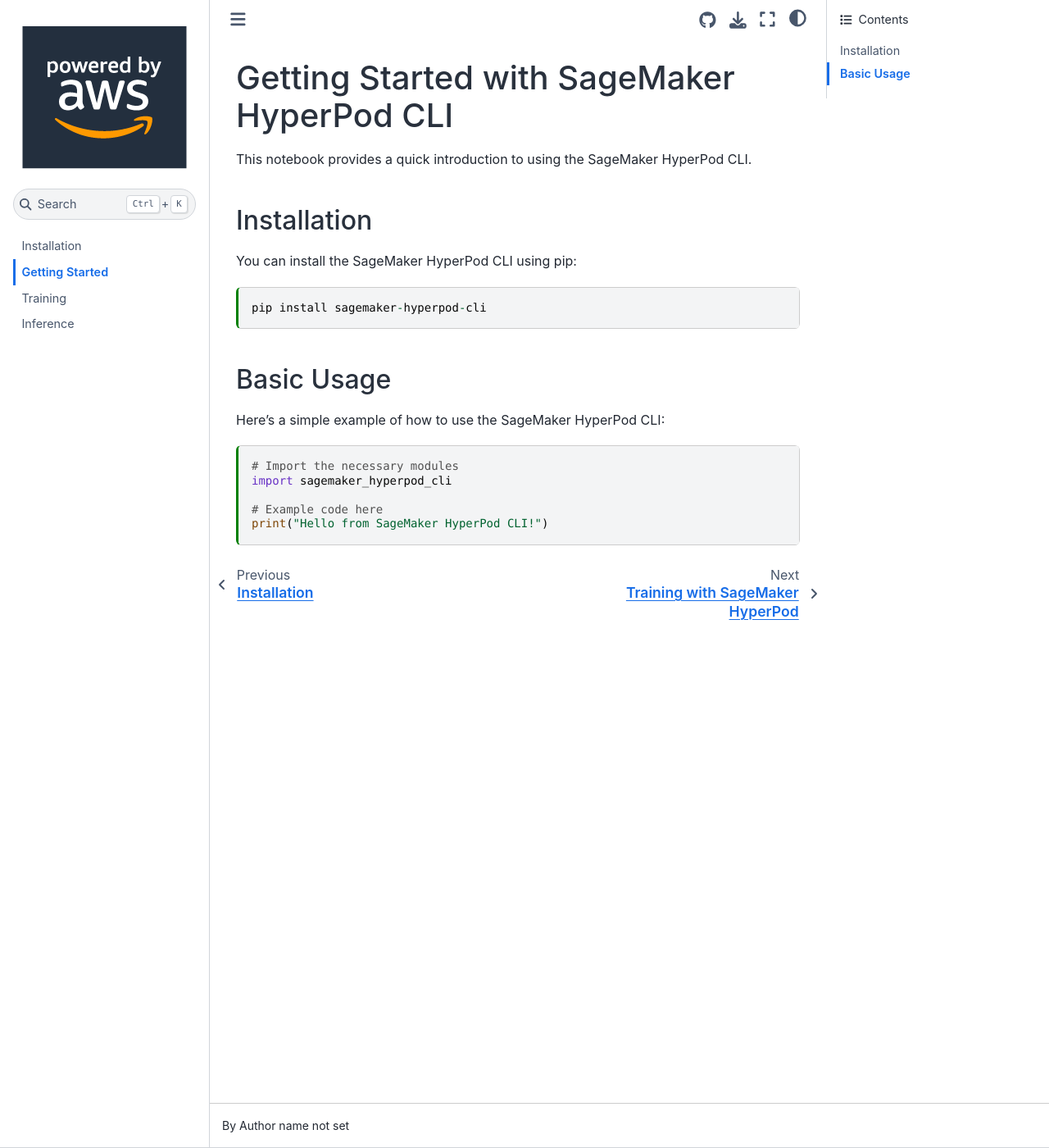
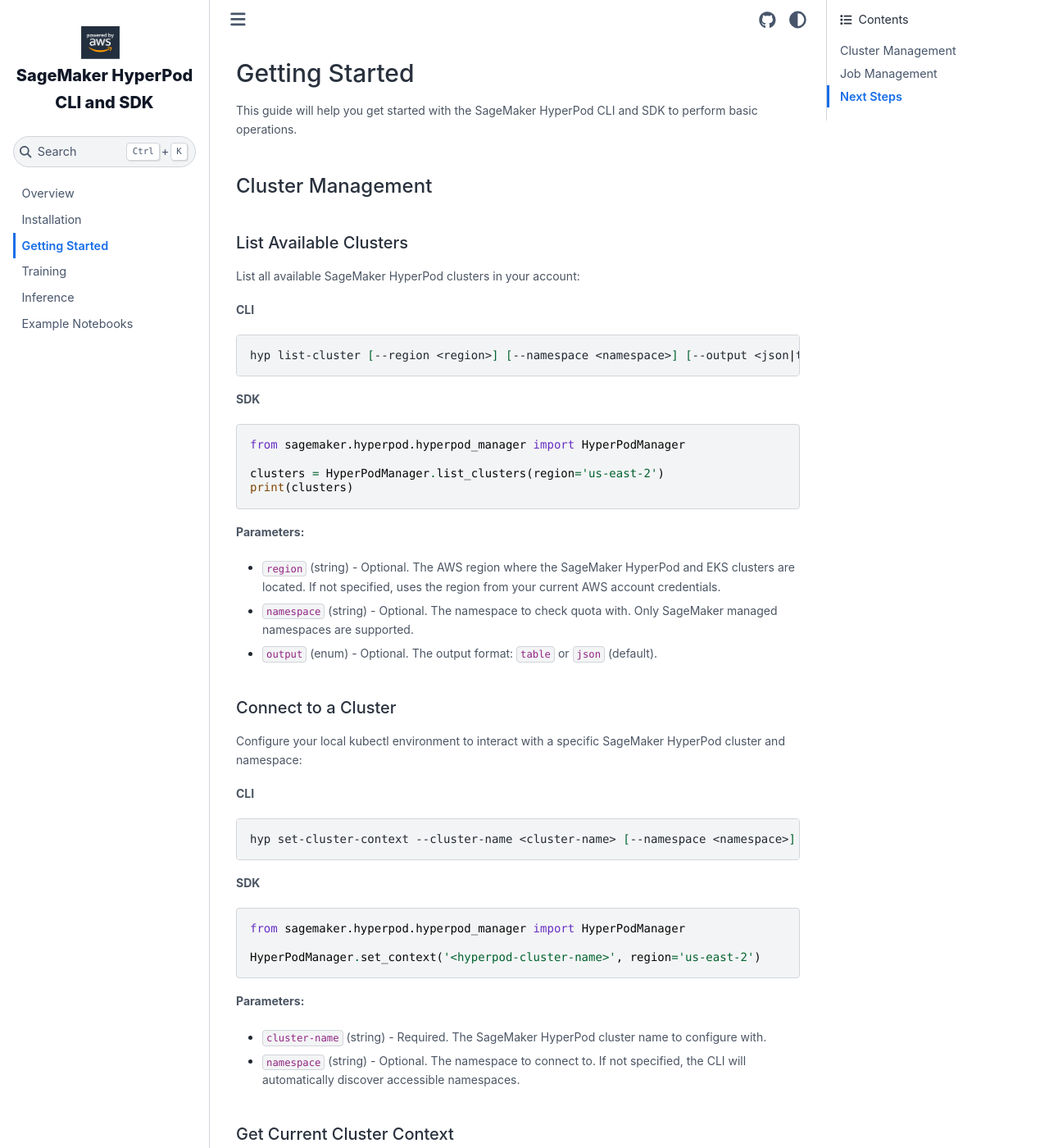
Before and after one commit to aws/sagemaker-hyperpod-cli, a Sphinx documentation site: the page built from doc/getting_started.md, in a window 1280 px wide and 1400 px high. Shown: the whole window at 82% size. Built offline with Sphinx 7.4.7 and the Sphinx Book theme 1.1.4, drawn with Linux system fonts in a browser that asks for light colours; pages that are not in the unit, such as notebooks, are missing from menus; some of the changed text lies outside the part shown.

````diff
--- /dev/null
+++ b/doc/_static/custom.css
@@ -0,0 +1,53 @@
+/* Custom styles for SageMaker HyperPod documentation */
+
+/* Adjust logo size and alignment */
+.navbar-brand img {
+    max-height: 40px;
+    width: auto;
+    margin-right: 10px;
+    vertical-align: middle;
+}
+
+.navbar-brand .title {
+    font-weight: 800;
+    color: #111827;
+}
+
+/* Ensure logo container doesn't force wrapping */
+.navbar-brand-box {
+    width: auto;
+    flex-shrink: 0;
+}
+
+/* Header styling */
+header {
+    background-color: white;
+    box-shadow: 0 1px 2px rgba(0, 0, 0, 0.05); /* shadow-sm */
+    position: sticky;
+    top: 0;
+    z-index: 50;
+}
+
+/* Preserving your existing typography */
+h1 {
+    font-size: 1.875rem;      /* text-3xl */
+    font-weight: 700;         /* font-bold */
+    color: #111827;           /* text-gray-900 */
+}
+
+h2 {
+    font-size: 1.5rem;        /* text-2xl */
+    font-weight: 700;         /* font-bold */
+    color: #111827;
+}
+
+h3 {
+    font-size: 1.25rem;
+    font-weight: 500;
+    color: #111827;
+}
+
+p {
+    font-size: 0.875rem;     /* Tailwind's text-sm */
+    color: #4b5563;          /* Tailwind's gray-600 */
+}
--- a/doc/conf.py
+++ b/doc/conf.py
@@ -107,6 +107,7 @@ default_role = "py:obj"
 html_theme = "sphinx_book_theme"
 html_theme_options = {
     "logo": {
+        "text": "SageMaker HyperPod<br>CLI and SDK",
         "image_light": "_static/image.png",
         "image_dark": "_static/image.png",
     },
@@ -116,9 +117,13 @@ html_theme_options = {
     "use_edit_page_button": True,
     "path_to_docs": "doc",
     "show_navbar_depth": 2,
+    "use_fullscreen_button": False,
+    "use_download_button": False,
+    "home_page_in_toc": True
 }
 htmlhelp_basename = "{}doc".format(project)
-
+html_static_path = ["_static"]
+html_css_files = ["custom.css"]
 napoleon_use_rtype = False
 
 # nbsphinx configuration
--- /dev/null
+++ b/doc/examples.md
@@ -0,0 +1,21 @@
+(examples)=
+
+# Example Notebooks
+
+## Training Example Notebooks
+
+For detailed examples of training with HyperPod, see:
+
+- [CLI Training Example](https://github.com/aws/sagemaker-hyperpod-cli/blob/main/examples/training/CLI/training-e2e-cli.ipynb)
+- [SDK Training Example](https://github.com/aws/sagemaker-hyperpod-cli/blob/main/examples/training/SDK/training_sdk_example.ipynb)
+
+## Inference Example Notebooks
+
+For detailed examples of inference with HyperPod, see:
+
+- [CLI Inference FSX Model Example](https://github.com/aws/sagemaker-hyperpod-cli/blob/main/examples/inference/CLI/inference-fsx-model-e2e-cli.ipynb)
+- [CLI Inference Jumpstart Model Example](https://github.com/aws/sagemaker-hyperpod-cli/blob/main/examples/inference/CLI/inference-jumpstart-e2e-cli.ipynb)
+- [CLI Inference S3 Model Example](https://github.com/aws/sagemaker-hyperpod-cli/blob/main/examples/inference/CLI/inference-s3-model-e2e-cli.ipynb)
+- [SDK Inference FSX Model Example](https://github.com/aws/sagemaker-hyperpod-cli/blob/main/examples/inference/SDK/inference-fsx-model-e2e.ipynb)
+- [SDK Inference Jumpstart Model Example](https://github.com/aws/sagemaker-hyperpod-cli/blob/main/examples/inference/SDK/inference-jumpstart-e2e.ipynb)
+- [SDK Inference S3 Model Example](https://github.com/aws/sagemaker-hyperpod-cli/blob/main/examples/inference/SDK/inference-s3-model-e2e.ipynb)
--- /dev/null
+++ b/doc/installation.md
@@ -0,0 +1,70 @@
+(installation)=
+
+# Installation
+
+This guide provides installation instructions for the SageMaker HyperPod CLI and SDK.
+
+## System Requirements
+
+### Supported Platforms
+- Linux
+- macOS
+
+```{note}
+ Windows is not supported at this time.
+```
+
+### Supported ML Frameworks
+- PyTorch (version ≥ 1.10)
+
+### Supported Python Versions
+- 3.9
+- 3.10
+- 3.11
+
+## Prerequisites
+
+### For Training
+SageMaker HyperPod CLI currently supports `PyTorchJob` training workloads.
+To run these jobs, install the **SageMaker Training Operator**.
+
+[Install the SageMaker Training Operator](https://docs.aws.amazon.com/sagemaker/latest/dg/sagemaker-eks-operator-install.html)
+
+### For Inference
+The CLI supports creating inference endpoints using JumpStart models or custom configurations.
+To enable this, install the **SageMaker Inference Operator**.
+
+[Install the SageMaker Inference Operator](https://docs.aws.amazon.com/sagemaker/latest/dg/sagemaker-hyperpod-model-deployment-setup.html)
+
+## Installation Options
+
+### Option 1: Install from PyPI
+
+You can install the SageMaker HyperPod CLI and SDK directly using `pip`:
+
+```bash
+# Install from PyPI
+pip install sagemaker-hyperpod
+```
+
+To verify that the installation was successful, run:
+
+```bash
+# Verify CLI installation
+hyp --help
+```
+
+### Option 2: Install from Source
+
+Clone the GitHub repository and install the CLI from source:
+
+```bash
+# Clone the repository
+git clone https://github.com/aws/sagemaker-hyperpod-cli.git
+
+# Change to the repository directory
+cd sagemaker-hyperpod-cli
+
+# Install using pip
+pip install .
+```
````
Also changed, not shown: doc/index.md (+10 -2 lines), doc/getting_started.ipynb (deleted), doc/installation.ipynb (deleted), 2 other files.
